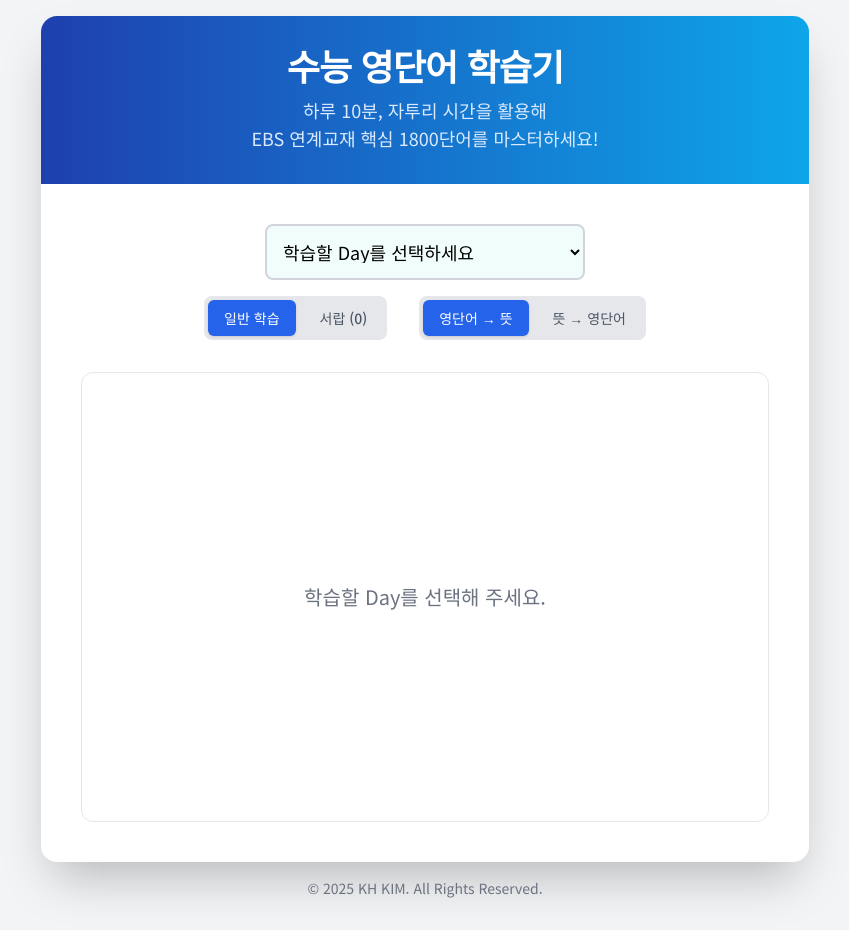
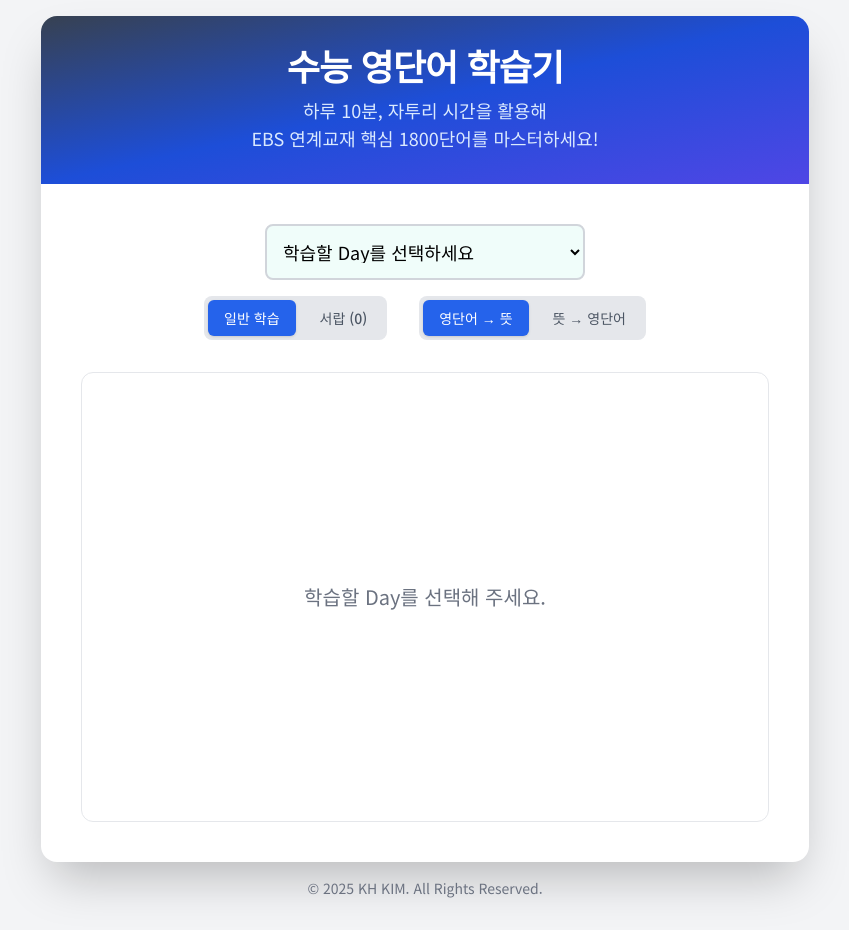
Before and after one commit to KKHLAND/voca1800, a plain HTML site: page index.html in a window 1280 px wide. Shown: the whole page, without its empty margins (215-1064 px from the left). Drawn offline with nearby package versions, Linux system fonts and the light colour scheme.

Commit message:
Update index.html

```diff
--- a/index.html
+++ b/index.html
@@ -39,7 +39,7 @@
     <div class="min-h-screen flex items-center justify-center p-4 font-sans">
       <div class="w-full max-w-3xl mx-auto">
         <div class="bg-white rounded-2xl shadow-2xl overflow-hidden">
-          <header class="bg-gradient-to-r from-blue-800 to-sky-500 text-white p-8 text-center">
+         <header class="bg-gradient-to-br from-gray-700 via-blue-700 to-indigo-600 text-white p-8 text-center">
             <h1 class="text-4xl font-bold font-montserrat tracking-tight">수능 영단어 학습기</h1>
             <p class="mt-2 text-lg text-blue-100">
               하루 10분, 자투리 시간을 활용해<br />
```
